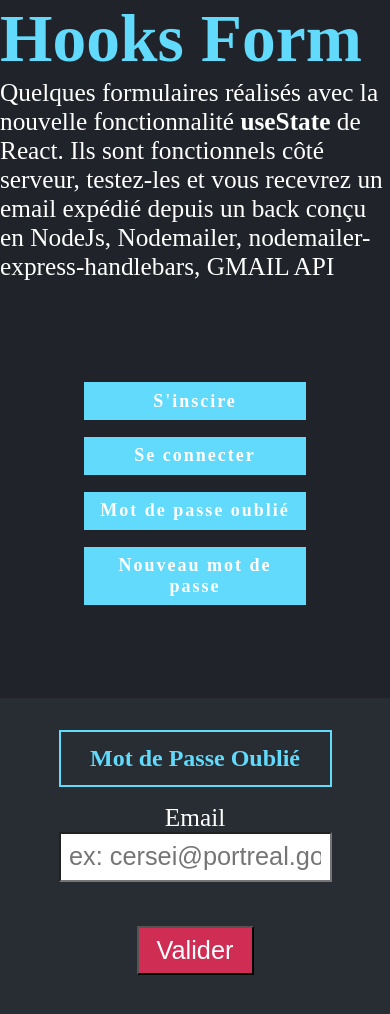
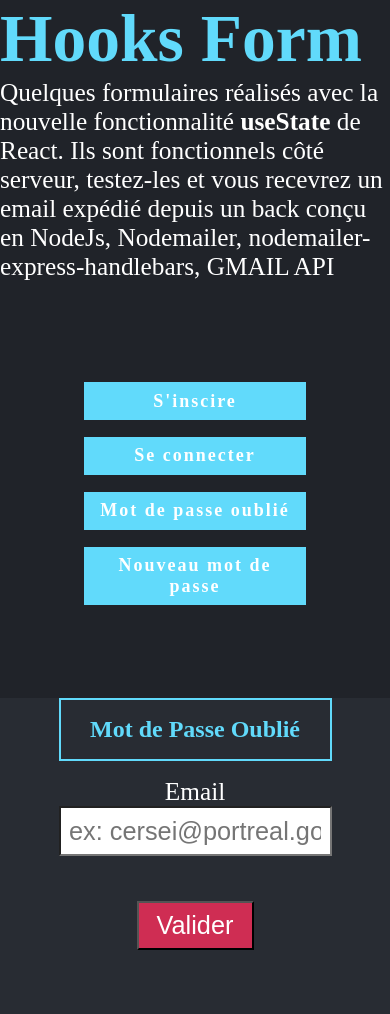
Before and after one commit to WebWalterWrite/HooksForm, a React (Create React App) app: page /formulaire/mot-de-passe-oublie in a window 390 px wide. Shown: the top 1014 px of the page. Built offline with nearby package versions, Linux system fonts and the light colour scheme.

Commit message:
type:style desc: modif style erreurs et affichage responsive

```diff
--- a/src/components/form/form.styled.js
+++ b/src/components/form/form.styled.js
@@ -1,34 +1,35 @@
-import styled from 'styled-components';
-import {media} from '../../utils/responsive.styled';
+import styled from "styled-components";
+import { media } from "../../utils/responsive.styled";
 
-export const Title= styled.h1`
-      border:solid 2px #61dafb;
-      color:#61dafb;
-      text-align:center;
+export const Title = styled.h1`
+	border: solid 2px #61dafb;
+	color: #61dafb;
+	text-align: center;
 	margin: 0 auto;
-      margin-top:2rem;
-      padding:.8rem;
-      width:20%;
+	padding: 1rem;
+	width: 20%;
 	${media.phone`
             width:70%;
           `}
 `;
 export const Form = styled.form`
-  text-align:center;
-  margin-top:1rem;
-  label{
-      color:#FFFFFF;
-      font-size:3vh;
-
+	text-align: center;
+	margin-top: 1rem;
+      padding-bottom:1rem;
+      height:auto;
+	label {
+		color: #ffffff;
+		font-size: 3vh;
 	}
-    button{
-          background-color:#CF2D53;
-          color:#FFFFFF;
-          border-radius:none !important;
-          font-size:3vh;
-          padding:.5rem;
-          width:10%;
-          outline:none;
+	button {
+		background-color: #cf2d53;
+		color: #ffffff;
+		border-radius: none !important;
+		font-size: 3vh;
+		padding: 0.5rem;
+            margin:1rem 0 0 0;
+		width: 10%;
+		outline: none;
 		${media.phone`
             width:30%;
           `}
@@ -36,22 +37,32 @@ export const Form = styled.form`
 `;
 
 export const Input = styled.input`
-      font-size:3vh;
-      outline-color:#61dafb;
-      padding:1vh;
-      width:20%;
-      margin-bottom:1.5vh;
-      border-radius:0;
-      background-color:${props => props.color};
+	font-size: 3vh;
+	outline-color: #61dafb;
+	padding: 1vh;
+	width: 20%;
+	margin-bottom: 1.5vh;
+	border-radius: 0;
+	background-color: ${props => props.color};
 	${media.phone`
             width:70%;
           `}
-
-`
+`;
 
 export const Error = styled.div`
-      color:${props => props.errStyle && '#FF5252'};
-      font-size:1em;
-      height:1em;
-      margin-bottom:1em;
+	color: ${props => props.errStyle && "#F05B24"};
+	padding: ${props => props.errStyle ? .5 + "rem" : 0};
+	font-size: 1em;
+	margin: 0 auto;
+	width: 20%;
+	${media.phone`
+            width: 70%;
+      `}
+	>ul {
+		margin: 0 auto;
+		text-align: left;
+		li {
+			margin-left: 2em;
+		}
+	}
 `;
```
Lines whose indentation alone changed are shown as unchanged.
